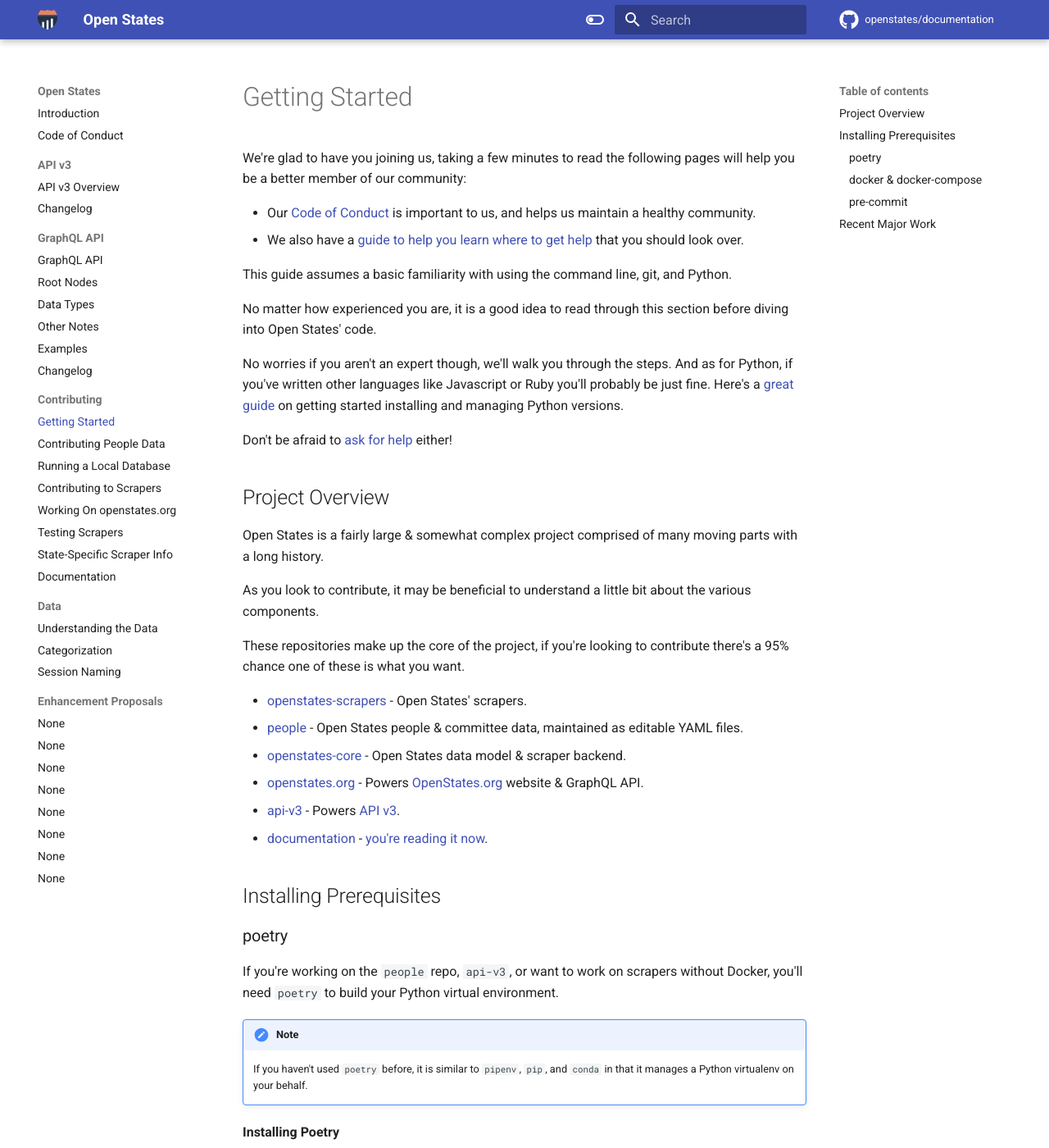
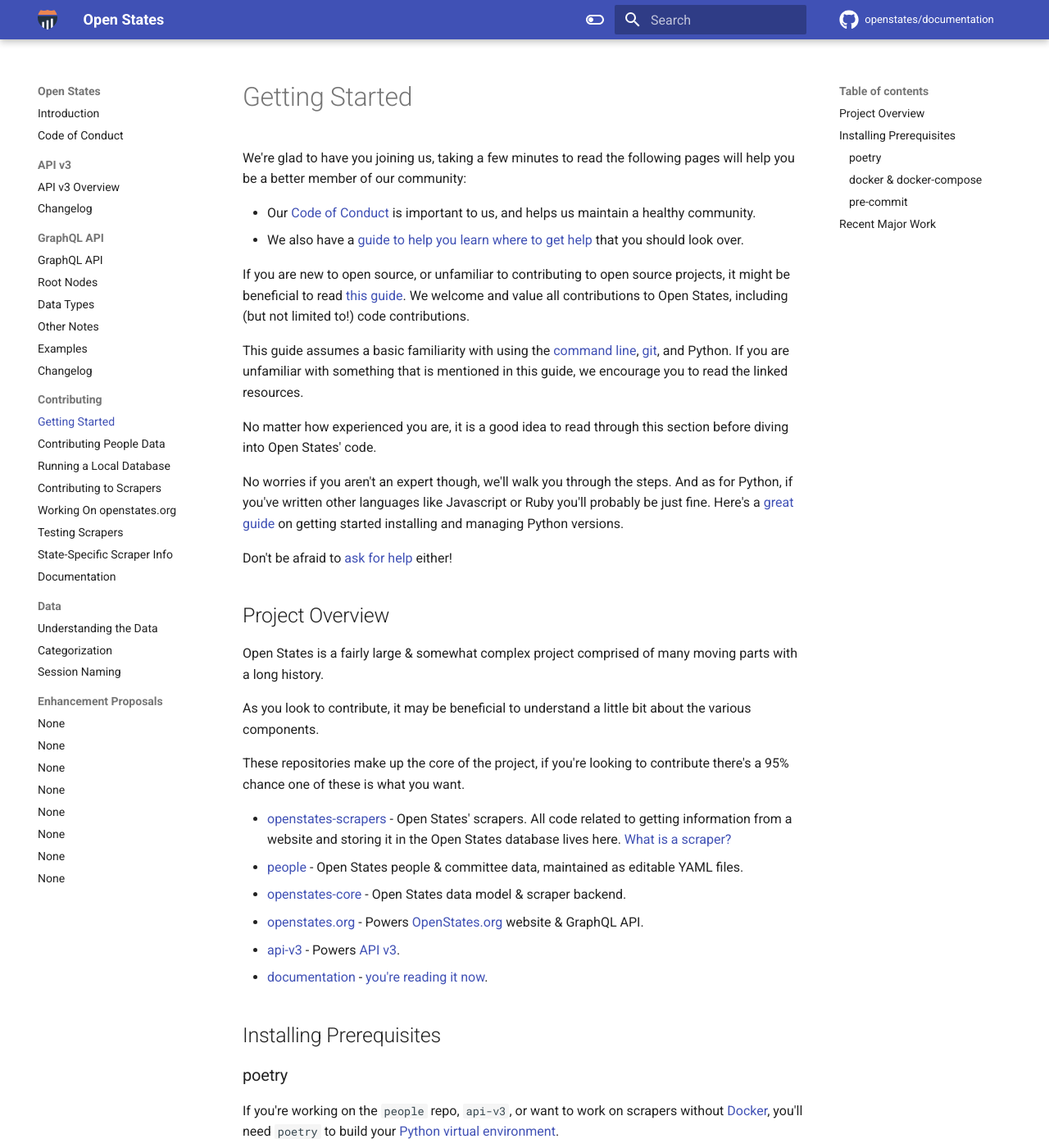
Before and after one commit to openstates/documentation, an MkDocs documentation site: the page built from docs/contributing/index.md, in a window 1280 px wide and 1400 px high. Shown: the whole window at 82% size. Built offline with MkDocs 1.6.1 and Material for MkDocs 9.7.7, drawn with Linux system fonts in a browser that asks for light colours; comment, search, counter and statistics services are not loaded.

Commit message:
linking out to beginner resources

```diff
--- a/docs/contributing/index.md
+++ b/docs/contributing/index.md
@@ -6,7 +6,9 @@
 -   Our [Code of Conduct](../code-of-conduct.md) is important to us, and helps us maintain a healthy community.
 -   We also have a [guide to help you learn where to get help](../index.md#communication) that you should look over.
 
-This guide assumes a basic familiarity with using the command line, git, and Python.
+If you are new to open source, or unfamiliar to contributing to open source projects, it might be beneficial to read [this guide](https://opensource.guide/how-to-contribute/). We welcome and value all contributions to Open States, including (but not limited to!) code contributions.
+
+This guide assumes a basic familiarity with using the [command line](https://www.freecodecamp.org/news/command-line-for-beginners/), [git](https://www.freecodecamp.org/news/git-and-github-for-beginners/), and Python. If you are unfamiliar with something that is mentioned in this guide, we encourage you to read the linked resources.
 
 No matter how experienced you are, it is a good idea to read through this section before diving into Open States' code.
 
@@ -26,7 +28,7 @@
 
 These repositories make up the core of the project, if you're looking to contribute there's a 95% chance one of these is what you want.
 
--   [openstates-scrapers](https://github.com/openstates/openstates-scrapers) - Open States' scrapers.
+-   [openstates-scrapers](https://github.com/openstates/openstates-scrapers) - Open States' scrapers. All code related to getting information from a website and storing it in the Open States database lives here. [What is a scraper?](https://realpython.com/python-web-scraping-practical-introduction/)
 -   [people](https://github.com/openstates/people) - Open States people & committee data, maintained as editable YAML files.
 -   [openstates-core](https://github.com/openstates/openstates-core) - Open States data model & scraper backend.
 -   [openstates.org](https://github.com/openstates/openstates.org) - Powers [OpenStates.org](https://openstates.org/) website & GraphQL API.
@@ -38,7 +40,7 @@
 
 ### poetry
 
-If you're working on the `people` repo, `api-v3`, or want to work on scrapers without Docker, you'll need `poetry` to build your Python virtual environment.
+If you're working on the `people` repo, `api-v3`, or want to work on scrapers without [Docker](https://docker-curriculum.com/), you'll need `poetry` to build your [Python virtual environment](https://realpython.com/python-virtual-environments-a-primer/).
 
 !!! note
 
@@ -107,6 +109,7 @@
     If you're running `flake8` and `black` yourself via your editor or
     similar this isn't strictly necessary, but we find it helps ensure
     commits don't fail linting. **We require all PRs to pass linting!**
+[What is linting?](https://www.freecodecamp.org/news/what-is-linting-and-how-can-it-save-you-time/)
 
 ## Recent Major Work
 
```
